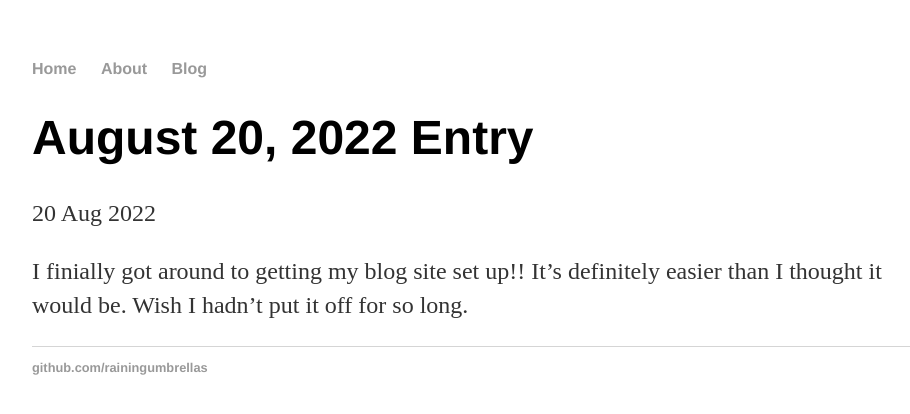
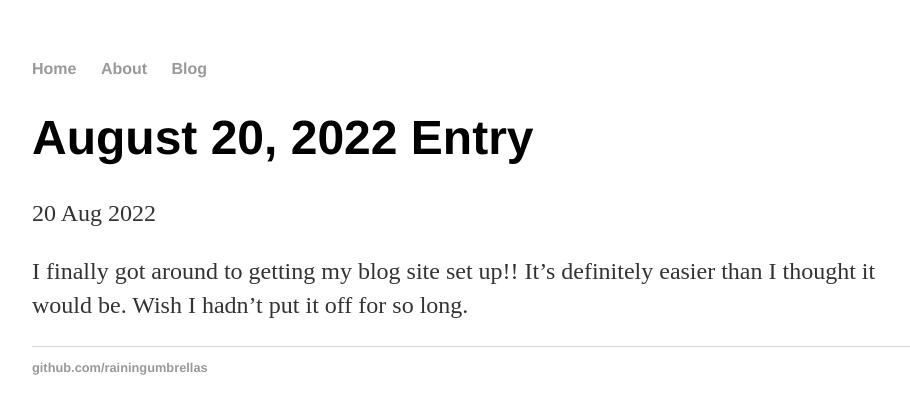
Before and after one commit to RainingUmbrellas/RainingUmbrellas.github.io, a Jekyll site: the page built from _posts/2022-08-20-August-20-Entry.md, in a window 1280 px wide. Shown: the top 414 px of the page, without its empty margins (160-1070 px from the left). Built offline with Jekyll 4.4.1, drawn with Linux system fonts in a browser that asks for light colours.

Commit message:
Added Aug 30 Entry

```diff
--- a/_posts/2022-08-20-August-20-Entry.md
+++ b/_posts/2022-08-20-August-20-Entry.md
@@ -3,5 +3,6 @@ layout: post
 title: "August 20, 2022 Entry"
 date: 2022-08-20
 ---
-I finially got around to getting my blog site set up!! It's definitely easier than I thought it would be.
+
+I finally got around to getting my blog site set up!! It's definitely easier than I thought it would be.
 Wish I hadn't put it off for so long.
```
Also changed, not shown: _posts/2022-08-30-August 30-Entry.md (added, +9 -0 lines).
